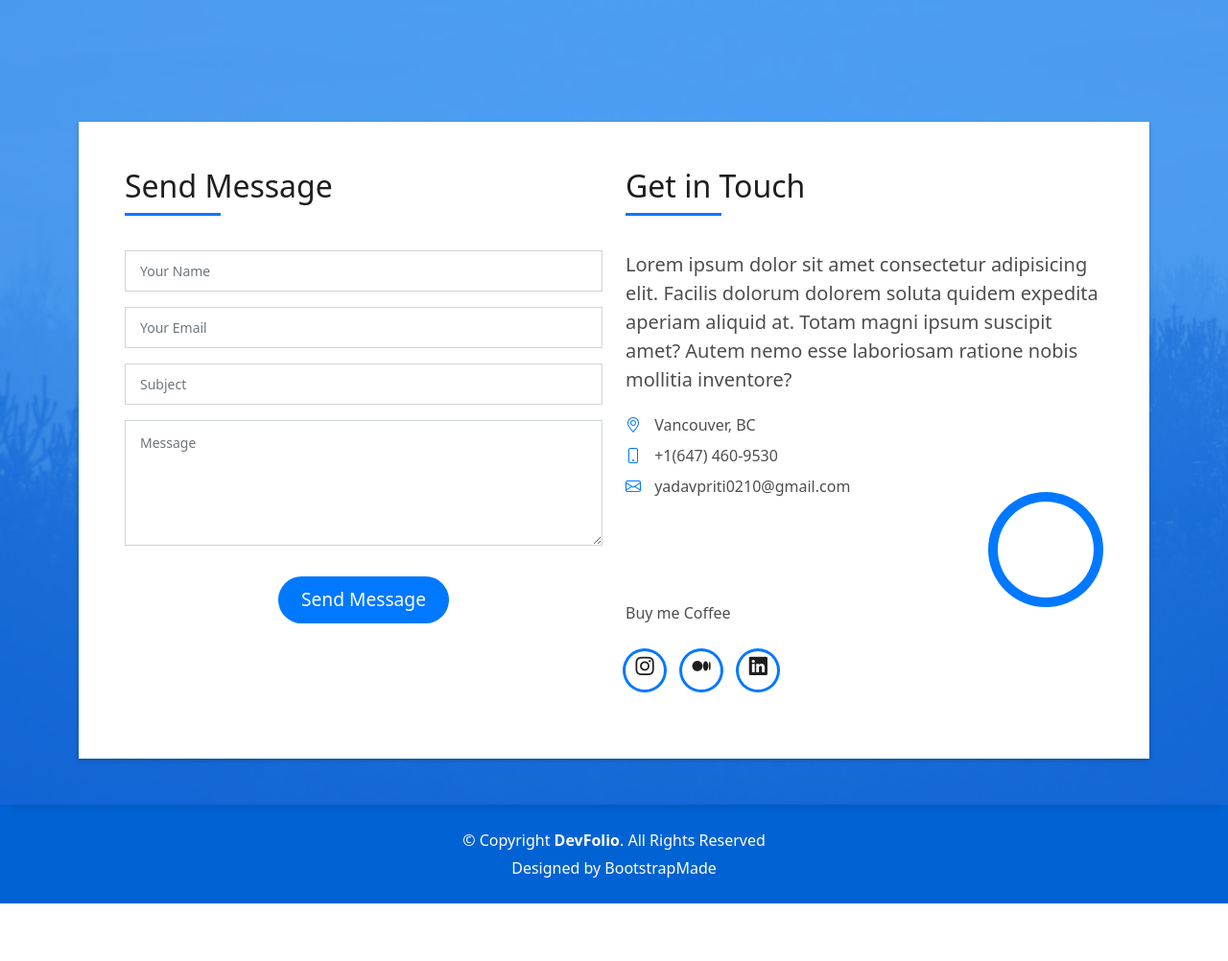
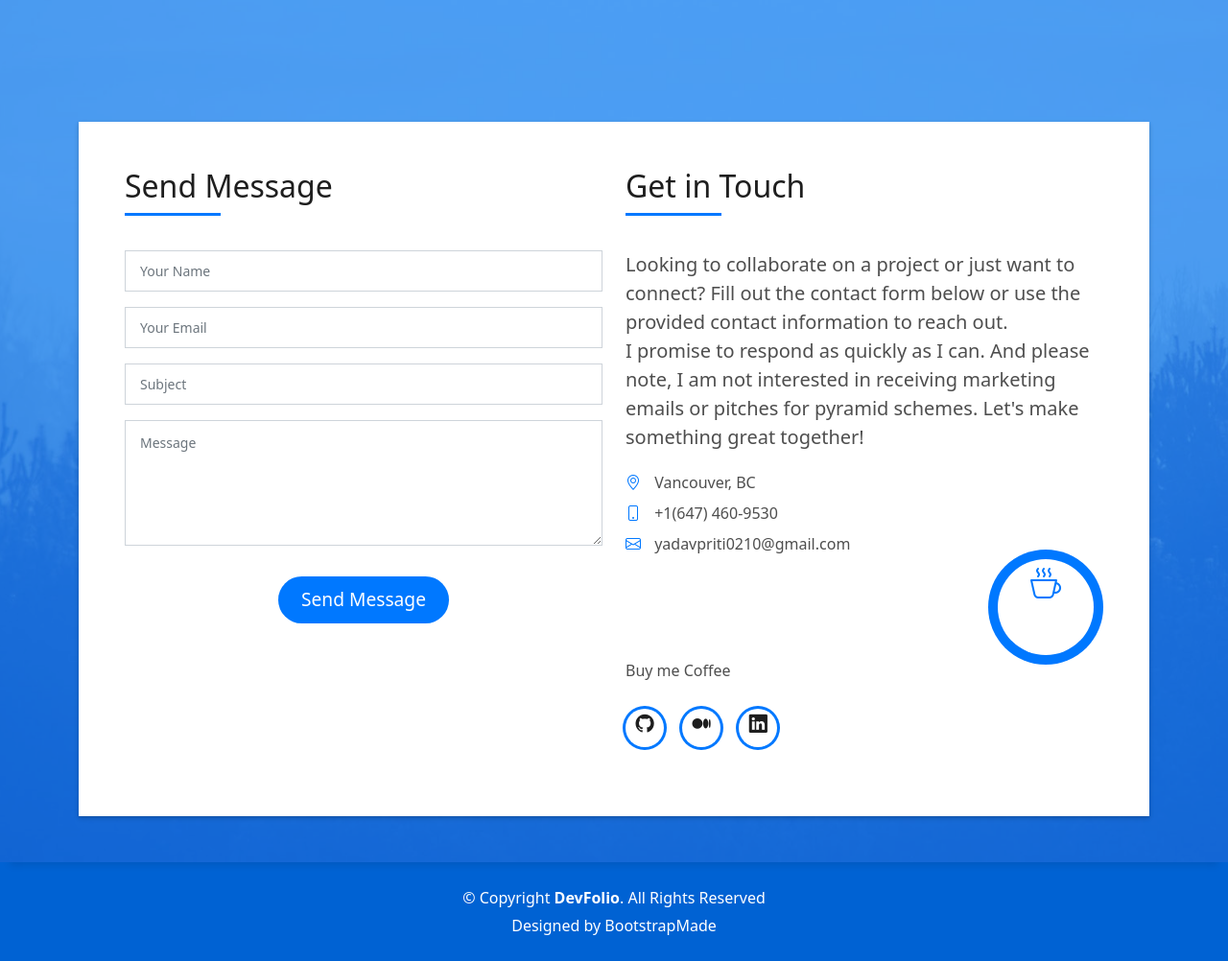
Before and after one commit to pritiyadav888/portfolioDjango, a Django app: page / in a window 1280 px wide. Shown: the part 4922-5924 px from the top of the page at 96% size. Before the commit the page ends 5864 px from the top, so only its background shows below. Run offline with Django 4.2, Linux system fonts and the light colour scheme; some libraries are stand-ins or nearby versions.

Commit message:
index changed

```diff
--- a/website/templates/index.html
+++ b/website/templates/index.html
@@ -621,6 +621,7 @@
                     </div>
                     <div>
                       <form action="forms/contact.php" method="post" role="form" class="php-email-form">
+                        {% csrf_token %}
                         <div class="row">
                           <div class="col-md-12 mb-3">
                             <div class="form-group">
@@ -662,21 +663,18 @@
                     </div>
                     <div class="more-info">
                       <p class="lead">
-                        Lorem ipsum dolor sit amet consectetur adipisicing elit. Facilis dolorum dolorem soluta quidem
-                        expedita aperiam aliquid at.
-                        Totam magni ipsum suscipit amet? Autem nemo esse laboriosam ratione nobis
-                        mollitia inventore?
+                        Looking to collaborate on a project or just want to connect? Fill out the contact form below or use the provided contact information to reach out. <br>I promise to respond as quickly as I can. And please note, I am not interested in receiving marketing emails or pitches for pyramid schemes. Let's make something great together!
                       </p>
                       <ul class="list-ico">
                         <li><span class="bi bi-geo-alt"></span> Vancouver, BC</li>
                         <li><span class="bi bi-phone"></span> +1(647) 460-9530</li>
                         <li><span class="bi bi-envelope"></span> yadavpriti0210@gmail.com</li>
-                        <li><a href="https://www.buymeacoffee.com/pritiyadavN"><span class="ico-circle"><i class="bi bi-coffee"></i></span></a>Buy me Coffee</li>
+                        <li><a href="https://www.buymeacoffee.com/pritiyadavN"><span class="ico-circle"><i class="bi bi-cup-hot"></i></span></a>Buy me Coffee</li>
                       </ul>
                     </div>
                     <div class="socials">
                       <ul>
-                        <li><a href=""><span class="ico-circle"><i class="bi bi-instagram"></i></span></a></li>
+                        <li><a href="https://github.com/pritiyadav888"><span class="ico-circle"><i class="bi bi-github"></i></span></a></li>
                         <li><a href="https://medium.com/@pritiyadav888"><span class="ico-circle"><i class="bi bi-medium"></i></span></a></li>
                         <li><a href="https://www.linkedin.com/in/priti-yadavml/"><span class="ico-circle"><i class="bi bi-linkedin"></i></span></a></li>
                       </ul>
```
